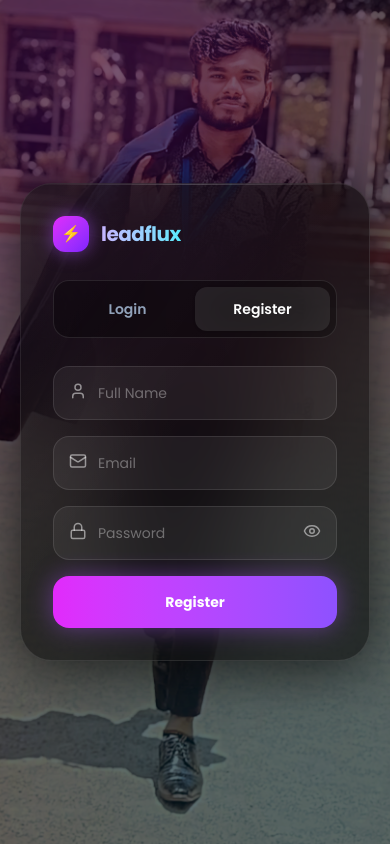
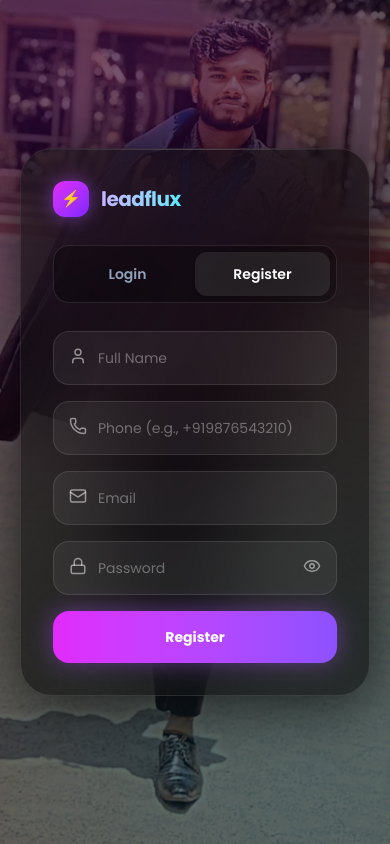
Before and after one commit to Amansinghnanhe/crm-frontend, a React (Vite) app: page / in a window 390 px wide. Both pictures are taken after a click on the button "Register". Built offline with nearby package versions, Linux system fonts and the light colour scheme.

Commit message:
add phone OTP verification flow using Twilio

```diff
--- a/src/App.tsx
+++ b/src/App.tsx
@@ -1,7 +1,7 @@
 // App.tsx
 
 import React, { useState } from 'react';
-import axios from 'axios';
+import axios from 'axios'; // 🔥 Bilkul sahi aur clean import
 
 import {
   Eye,
@@ -9,6 +9,8 @@ import {
   Lock,
   Mail,
   User,
+  Phone,
+  KeyRound
 } from 'lucide-react';
 
 import LeadDashboard from './pages/LeadDashboard';
@@ -19,12 +21,18 @@ function App() {
   const [name, setName]             = useState('');
   const [email, setEmail]           = useState('');
   const [password, setPassword]     = useState('');
+  const [phoneNumber, setPhoneNumber] = useState('');
+  const [otp, setOtp]               = useState('');
+  const [isOtpStep, setIsOtpStep]   = useState(false);
+
   const [token, setToken]           = useState('');
   const [showPassword, setShowPassword] = useState(false);
   const [message, setMessage]       = useState('');
 
+  // 1. REGISTER AUR LOGIN HANDLE KARNE KE LIYE
   const handleAuth = async (e: React.FormEvent) => {
     e.preventDefault();
+    setMessage('');
 
     const url = isLoginTab
       ? 'http://localhost:8080/api/v1/auth/login'
@@ -32,18 +40,36 @@ function App() {
 
     const body = isLoginTab
       ? { email, password }
-      : { name, email, password, role: 'USER' };
+      : { name, email, password, role: 'USER', phoneNumber };
 
     try {
-      const res = await axios.post(url, body);
+      const res = await axios.post(url, body); // 🔥 axios_actual hata kar sahi kar diya
       if (isLoginTab) {
         setToken(res.data.token);
       } else {
-        setMessage('Registration Successful!');
-        setIsLoginTab(true);
+        setMessage('Registration Successful! OTP sent to your phone.');
+        setIsOtpStep(true);
       }
     } catch (err: any) {
       setMessage(err.response?.data?.message || 'Something went wrong!');
+    }
+  };
+
+  // 2. OTP VERIFY KARNE KA FUNCTION
+  const handleVerifyOtp = async (e: React.FormEvent) => {
+    e.preventDefault();
+    setMessage('');
+
+    try {
+      const url = 'http://localhost:8080/api/v1/auth/verify-otp';
+      await axios.post(url, { email, otp }); // 🔥 axios_actual hata kar sahi kar diya
+
+      setMessage('Account verified successfully! You can now login.');
+      setIsOtpStep(false);
+      setIsLoginTab(true);
+      setOtp('');
+    } catch (err: any) {
+      setMessage(err.response?.data?.message || 'Invalid OTP! Please try again.');
     }
   };
 
@@ -57,58 +83,32 @@ function App() {
         className="absolute inset-0 h-full w-full object-cover scale-110"
       />
 
-      {/* ── DARK OVERLAY — makes bg darker so glass pops ── */}
+      {/* ── DARK OVERLAY ── */}
       <div className="absolute inset-0 bg-black/60"></div>
 
-      {/* ── PURPLE GLOW top-left ── */}
+      {/* ── PURPLE GLOW ── */}
       <div className="absolute -top-40 -left-40 w-[500px] h-[500px] rounded-full bg-fuchsia-500/25 blur-[140px] pointer-events-none"></div>
 
-      {/* ── CYAN GLOW bottom-right ── */}
+      {/* ── CYAN GLOW ── */}
       <div className="absolute bottom-[-150px] right-[-150px] w-[450px] h-[450px] rounded-full bg-cyan-500/20 blur-[140px] pointer-events-none"></div>
 
       {/* ── MAIN ── */}
       <div className="relative z-10 min-h-screen flex items-center justify-center p-5">
 
         {token ? (
-
           /* ════ DASHBOARD WRAPPER ════ */
-          <div
-            className="
-              relative w-full max-w-7xl h-[92vh]
-              rounded-[32px] overflow-hidden
-              bg-black/55
-              border border-white/10
-              backdrop-blur-[48px]
-              shadow-[0_8px_60px_rgba(0,0,0,0.7)]
-            "
-          >
-            {/* top shine line */}
+          <div className="relative w-full max-w-7xl h-[92vh] rounded-[32px] overflow-hidden bg-black/55 border border-white/10 backdrop-blur-[48px] shadow-[0_8px_60px_rgba(0,0,0,0.7)]">
             <div className="absolute top-0 left-0 w-full h-[1px] bg-gradient-to-r from-transparent via-white/25 to-transparent pointer-events-none" />
-            {/* left shine line */}
             <div className="absolute top-0 left-0 h-full w-[1px] bg-gradient-to-b from-white/15 to-transparent pointer-events-none" />
-            {/* inner glass shine */}
             <div className="absolute inset-0 bg-gradient-to-br from-white/[0.04] via-transparent to-transparent pointer-events-none" />
 
             <div className="relative p-6 h-full overflow-hidden">
               <LeadDashboard token={token} onLogout={() => setToken('')} />
             </div>
           </div>
-
         ) : (
-
-          /* ════ LOGIN / REGISTER CARD ════ */
-          <div
-            className="
-              relative w-full max-w-md
-              rounded-[32px] overflow-hidden
-              bg-black/55
-              border border-white/10
-              backdrop-blur-[48px]
-              shadow-[0_8px_60px_rgba(0,0,0,0.7)]
-              p-8
-            "
-          >
-            {/* shine */}
+          /* ════ LOGIN / REGISTER / OTP CARD ════ */
+          <div className="relative w-full max-w-md rounded-[32px] overflow-hidden bg-black/55 border border-white/10 backdrop-blur-[48px] shadow-[0_8px_60px_rgba(0,0,0,0.7)] p-8">
             <div className="absolute top-0 left-0 w-full h-[1px] bg-gradient-to-r from-transparent via-white/20 to-transparent pointer-events-none" />
             <div className="absolute inset-0 bg-gradient-to-br from-white/[0.04] via-transparent to-transparent pointer-events-none" />
 
@@ -123,33 +123,71 @@ function App() {
             </div>
 
             {/* TABS */}
+            {!isOtpStep && (
               <div className="relative z-10 flex bg-black/30 p-1.5 rounded-2xl border border-white/10 mb-7">
                 <button
-                onClick={() => setIsLoginTab(true)}
+                  onClick={() => { setIsLoginTab(true); setMessage(''); }}
                   className={`flex-1 py-3 rounded-xl font-semibold text-sm transition-all ${
-                  isLoginTab
-                    ? 'bg-white/10 backdrop-blur-xl text-white shadow-sm'
-                    : 'text-slate-400 hover:text-white'
+                    isLoginTab ? 'bg-white/10 backdrop-blur-xl text-white shadow-sm' : 'text-slate-400 hover:text-white'
                   }`}
                 >
                   Login
                 </button>
                 <button
-                onClick={() => setIsLoginTab(false)}
+                  onClick={() => { setIsLoginTab(false); setMessage(''); }}
                   className={`flex-1 py-3 rounded-xl font-semibold text-sm transition-all ${
-                  !isLoginTab
-                    ? 'bg-white/10 backdrop-blur-xl text-white shadow-sm'
-                    : 'text-slate-400 hover:text-white'
+                    !isLoginTab ? 'bg-white/10 backdrop-blur-xl text-white shadow-sm' : 'text-slate-400 hover:text-white'
                   }`}
                 >
                   Register
                 </button>
               </div>
+            )}
 
-            {/* FORM */}
+            {/* CONDITION 1: OTP STEP */}
+            {isOtpStep ? (
+              <form onSubmit={handleVerifyOtp} className="relative z-10 space-y-4">
+                <div className="text-center mb-4">
+                  <h3 className="text-lg font-bold text-white">Verify Phone Number</h3>
+                  <p className="text-xs text-white/50 mt-1">Enter the 6-digit code sent to your mobile</p>
+                </div>
+
+                <div className="relative">
+                  <KeyRound size={18} className="absolute left-4 top-4 text-white/50" />
+                  <input
+                    type="text"
+                    placeholder="Enter 6-Digit OTP"
+                    maxLength={6}
+                    value={otp}
+                    onChange={(e) => setOtp(e.target.value)}
+                    className="w-full pl-11 pr-4 py-4 rounded-2xl bg-white/[0.06] border border-white/10 text-white text-sm outline-none placeholder:text-white/35 focus:border-fuchsia-400/60 text-center tracking-widest font-bold text-lg transition-colors"
+                    required
+                  />
+                </div>
+
+                <button
+                  type="submit"
+                  className="w-full py-4 rounded-2xl font-bold text-sm text-white bg-gradient-to-r from-fuchsia-500 to-violet-500 shadow-[0_0_24px_rgba(168,85,247,0.45)] hover:scale-[1.02] active:scale-[0.99] transition-all"
+                >
+                  Verify OTP &amp; Register
+                </button>
+
+                <button
+                  type="button"
+                  onClick={() => setIsOtpStep(false)}
+                  className="w-full text-center text-xs text-slate-400 hover:text-white mt-2 transition-colors"
+                >
+                  ← Back to Registration
+                </button>
+              </form>
+            ) : (
+
+              /* CONDITION 2: REGULAR LOGIN / REGISTER FORM */
               <form onSubmit={handleAuth} className="relative z-10 space-y-4">
 
                 {!isLoginTab && (
+                  <>
+                    {/* Full Name */}
                     <div className="relative">
                       <User size={18} className="absolute left-4 top-4 text-white/50" />
                       <input
@@ -158,10 +196,26 @@ function App() {
                         value={name}
                         onChange={(e) => setName(e.target.value)}
                         className="w-full pl-11 pr-4 py-4 rounded-2xl bg-white/[0.06] border border-white/10 text-white text-sm outline-none placeholder:text-white/35 focus:border-fuchsia-400/60 transition-colors"
+                        required
                       />
                     </div>
+
+                    {/* Phone Number Input */}
+                    <div className="relative">
+                      <Phone size={18} className="absolute left-4 top-4 text-white/50" />
+                      <input
+                        type="text"
+                        placeholder="Phone (e.g., +919876543210)"
+                        value={phoneNumber}
+                        onChange={(e) => setPhoneNumber(e.target.value)}
+                        className="w-full pl-11 pr-4 py-4 rounded-2xl bg-white/[0.06] border border-white/10 text-white text-sm outline-none placeholder:text-white/35 focus:border-violet-400/60 transition-colors"
+                        required
+                      />
+                    </div>
+                  </>
                 )}
 
+                {/* Email */}
                 <div className="relative">
                   <Mail size={18} className="absolute left-4 top-4 text-white/50" />
                   <input
@@ -170,9 +224,11 @@ function App() {
                     value={email}
                     onChange={(e) => setEmail(e.target.value)}
                     className="w-full pl-11 pr-4 py-4 rounded-2xl bg-white/[0.06] border border-white/10 text-white text-sm outline-none placeholder:text-white/35 focus:border-cyan-400/60 transition-colors"
+                    required
                   />
                 </div>
 
+                {/* Password */}
                 <div className="relative">
                   <Lock size={18} className="absolute left-4 top-4 text-white/50" />
                   <input
@@ -181,6 +237,7 @@ function App() {
                     value={password}
                     onChange={(e) => setPassword(e.target.value)}
                     className="w-full pl-11 pr-12 py-4 rounded-2xl bg-white/[0.06] border border-white/10 text-white text-sm outline-none placeholder:text-white/35 focus:border-fuchsia-400/60 transition-colors"
+                    required
                   />
                   <button
                     type="button"
@@ -198,9 +255,10 @@ function App() {
                   {isLoginTab ? 'Login' : 'Register'}
                 </button>
               </form>
+            )}
 
             {message && (
-              <p className="relative z-10 mt-4 text-center text-sm text-fuchsia-300">{message}</p>
+              <p className="relative z-10 mt-4 text-center text-sm text-fuchsia-300 bg-white/5 py-2 px-3 rounded-xl border border-white/5">{message}</p>
             )}
           </div>
         )}
```
Lines whose indentation alone changed are shown as unchanged.
